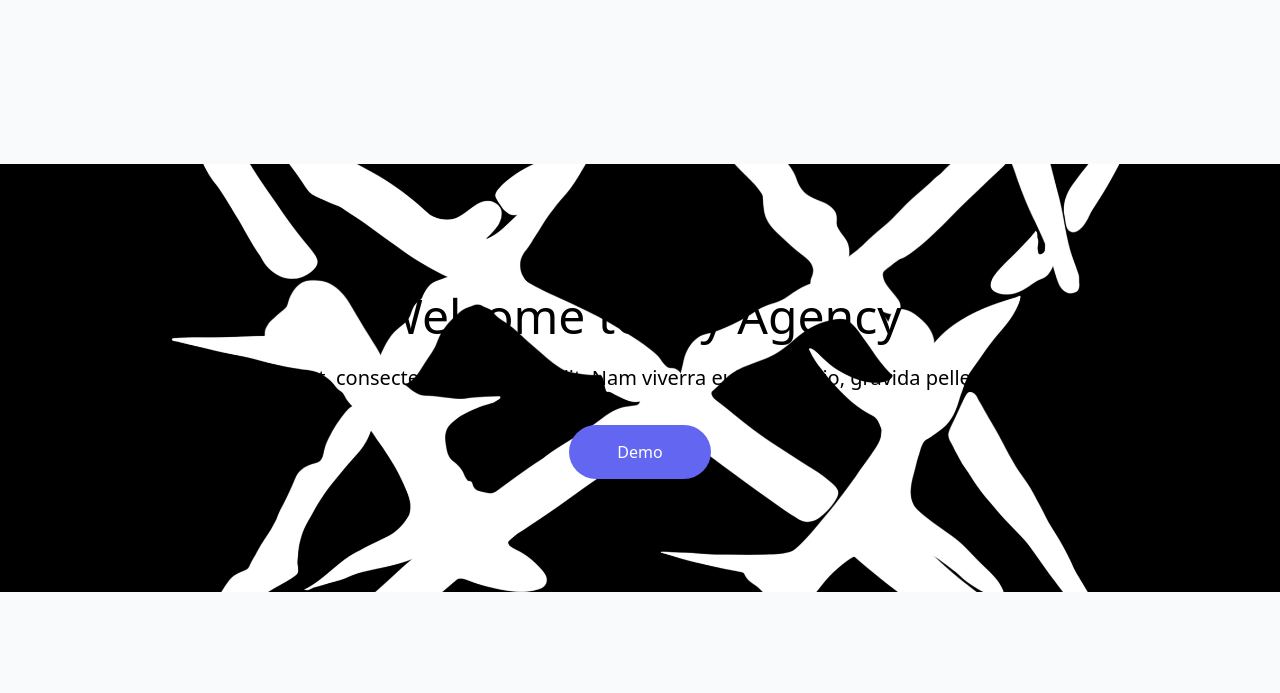
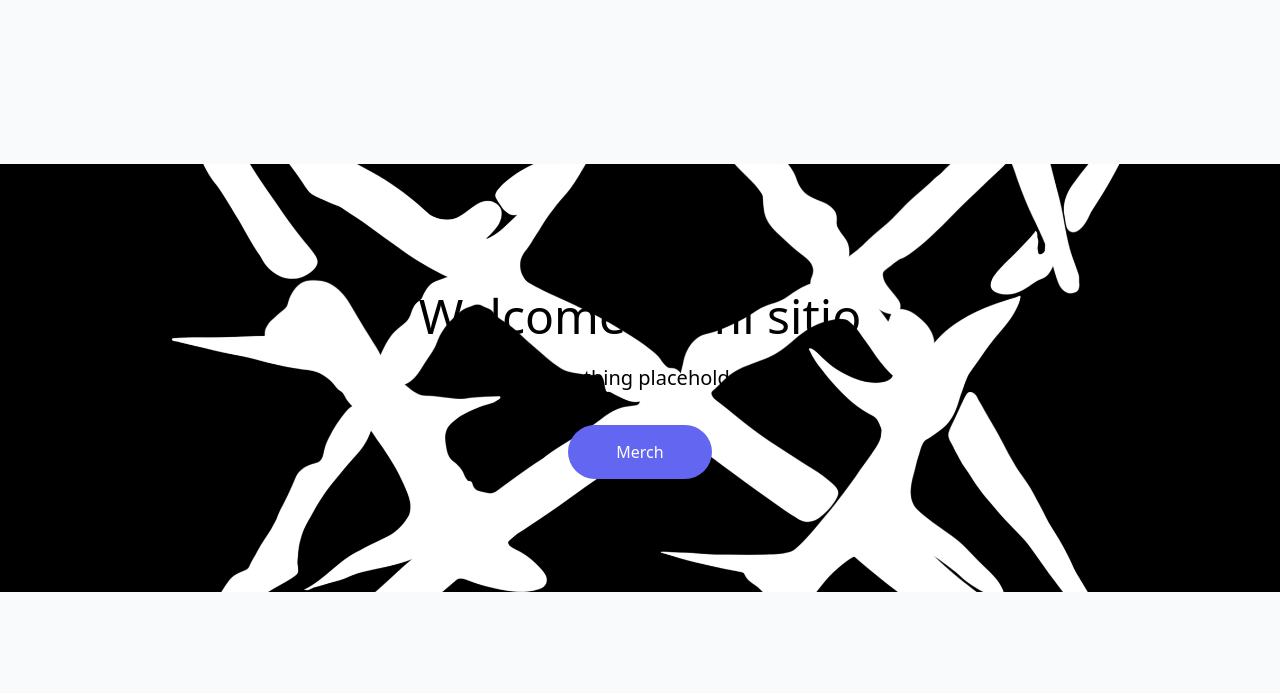
Before and after one commit to hiphiphorhayy/thrazhy_brand_site, a website: page public/index.html in a window 1280 px wide. Shown: the part 107-800 px from the top of the page. Drawn offline with Linux system fonts and the light colour scheme.

Commit message:
Changed placeholder text for homepage

```diff
--- a/public/index.html
+++ b/public/index.html
@@ -40,10 +40,9 @@
       <div class="h-screen bg-gray-50 flex items-center">
         <section class="w-full bg-cover bg-center py-32" style="background-image: url(./images/thrazhy_logo.jpeg);">
           <div class="container mx-auto text-center text-black">
-            <h1 class="text-5xl font-medium mb-6">Welcome to My Agency</h1>
-            <p class="text-xl mb-12">Lorem ipsum dolor sit amet, consectetur adipiscing elit. Nam viverra euismod odio,
-              gravida pellentesque urna varius vitae.</p>
-            <a href="#" class="bg-indigo-500 text-white py-4 px-12 rounded-full hover:bg-indigo-600">Demo</a>
+            <h1 class="text-5xl font-medium mb-6">Welcome to mi sitio</h1>
+            <p class="text-xl mb-12">Something placeholder</p>
+            <a href="#" class="bg-indigo-500 text-white py-4 px-12 rounded-full hover:bg-indigo-600">Merch</a>
           </div>
         </section>
       </div>
```
Also changed, not shown: public/processed_styles.css.
